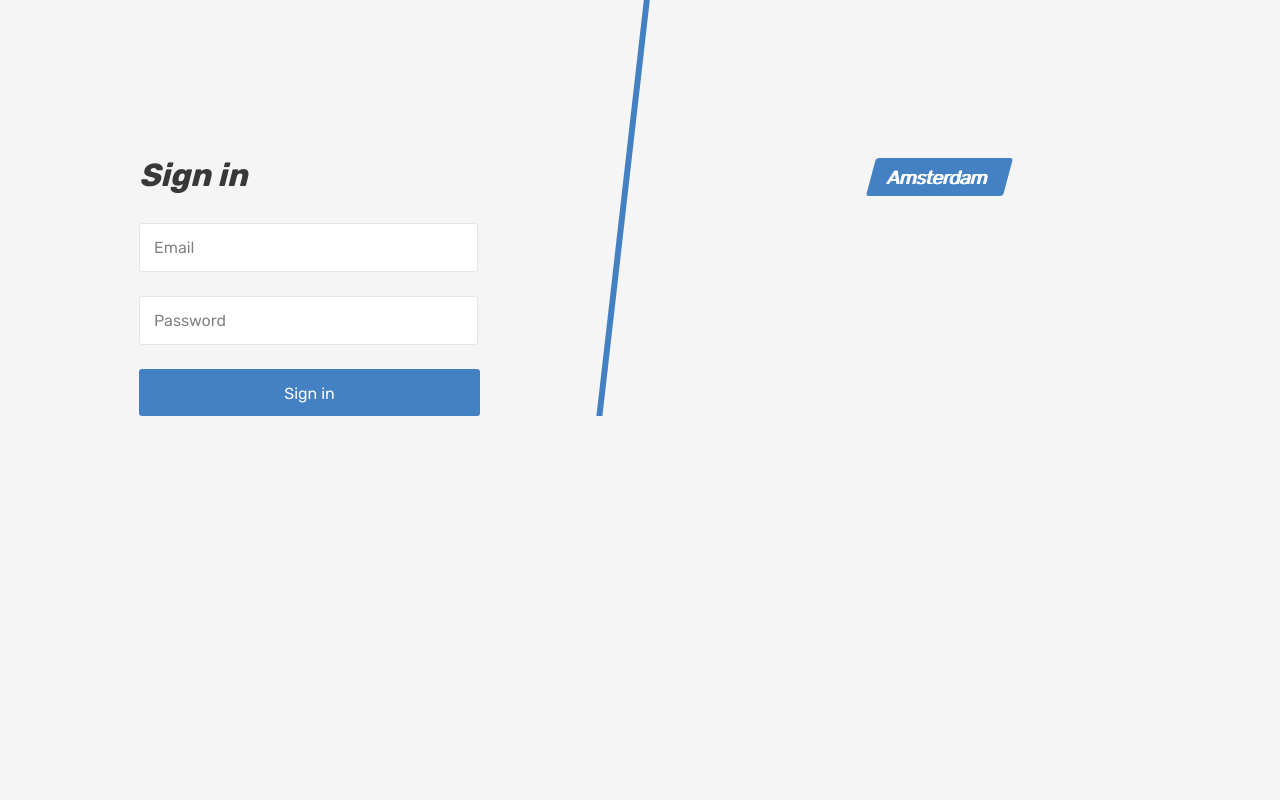
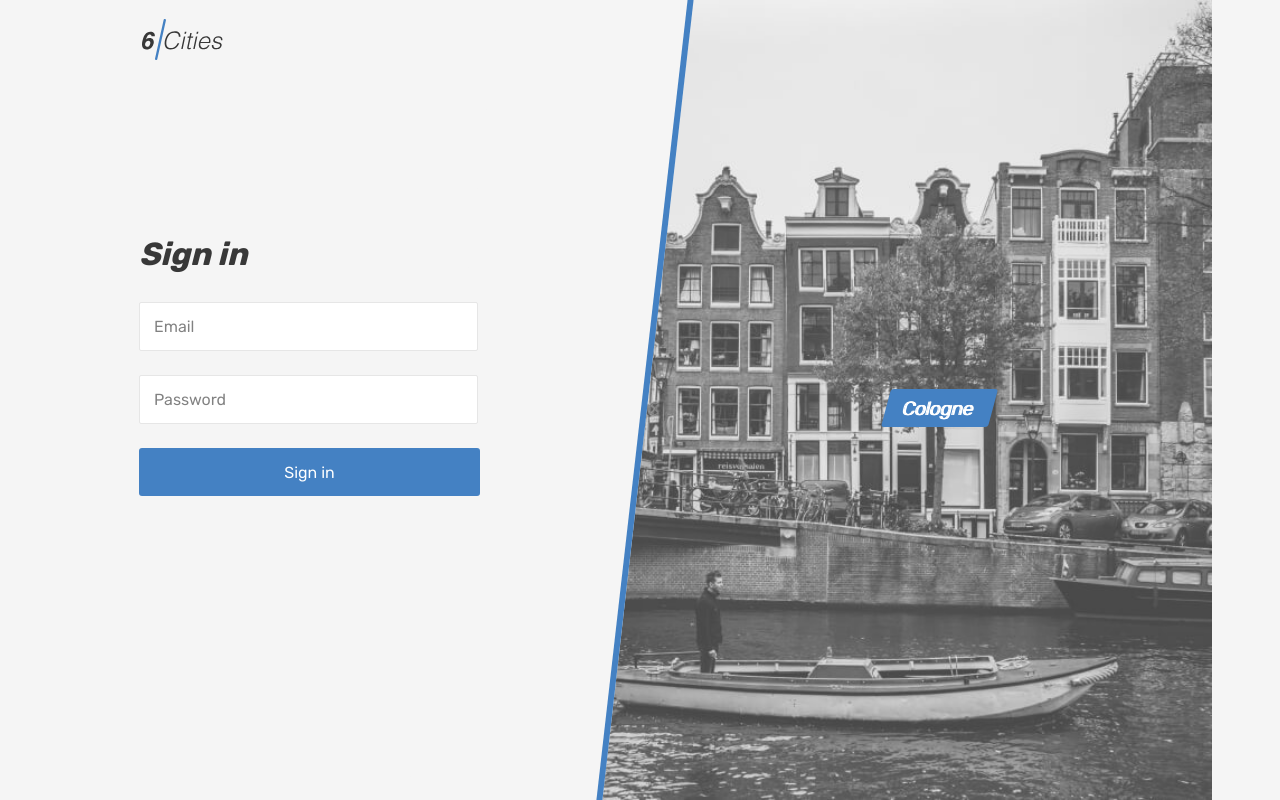
Before and after one commit to Koblizka/475753-six-cities-8, a React (Create React App) app in the folder project/: page /login in a window 1280 px wide. Built offline with nearby package versions, Linux system fonts and the light colour scheme; no server answers.

Commit message:
Дорабатывает страницу логина

```diff
--- a/project/src/components/header/header.tsx
+++ b/project/src/components/header/header.tsx
@@ -3,8 +3,11 @@
 import {AppRoute} from '../../common/const';
 import UserNav from '../user-nav/user-nav';
 
+type PageHeaderProps = {
+  isLoginPage?: boolean;
+}
 
-function PageHeader(): JSX.Element {
+function PageHeader({isLoginPage}: PageHeaderProps): JSX.Element {
   return (
     <header className="header">
       <div className="container">
@@ -14,7 +17,7 @@
               <img className="header__logo" src="img/logo.svg" alt="6 cities logo" width="81" height="41" />
             </Link>
           </div>
-          <UserNav />
+          {!isLoginPage && <UserNav />}
         </div>
       </div>
     </header>
--- a/project/src/components/login/login.tsx
+++ b/project/src/components/login/login.tsx
@@ -1,19 +1,31 @@
 import {FormEvent, useRef} from 'react';
 import {useDispatch, useSelector} from 'react-redux';
-import {Redirect} from 'react-router-dom';
-import {AppRoute, AuthorizationStatus} from '../../common/const';
+import {Link, Redirect} from 'react-router-dom';
+import {AppRoute, AuthorizationStatus, City} from '../../common/const';
 import {loginAction} from '../../store/api-actions';
 import {getAuthorizationStatus} from '../../store/user/selectors';
-
+import PageHeader from '../header/header';
+import {getRandomIntInclusive} from '../../utils/utils';
+import {changeActiveCity} from '../../store/actions';
 
 function LoginScreen(): JSX.Element {
   const PASSWORD_MIN_LENGTH = 2;
+
   const dispatch = useDispatch();
-
   const authorizationStatus = useSelector(getAuthorizationStatus);
 
   const loginRef = useRef<HTMLInputElement | null>(null);
   const passwordRef = useRef<HTMLInputElement | null>(null);
+
+  const allCities = [...Object.keys(City)];
+
+  const getRandomeCity = () => {
+    const CITIES_MAX_LENGTH: number = allCities.length - 1;
+
+    return allCities[getRandomIntInclusive(0, CITIES_MAX_LENGTH)];
+  };
+
+  const previewCity = getRandomeCity();
 
   const validatePassword = (passwordValue: string) => {
     const passwordReg = /(?=.*[a-zA-Z])(?=.*[0-9])/;
@@ -33,6 +45,10 @@
       passwordRef.current?.setCustomValidity('');
       passwordRef.current?.reportValidity();
     }
+  };
+
+  const handleCityClick = () => {
+    dispatch(changeActiveCity(previewCity));
   };
 
   const handlePasswordChange = (evt: FormEvent<HTMLInputElement>) => {
@@ -58,6 +74,8 @@
   }
 
   return (
+    <div className="page page--gray page--login" >
+      <PageHeader isLoginPage />
       <main className="page__main page__main--login">
         <div className="page__login-container container">
           <section className="login">
@@ -114,13 +132,14 @@
           </section>
           <section className="locations locations--login locations--current">
             <div className="locations__item">
-            <a className="locations__item-link" href="/">
-              <span>Amsterdam</span>
-            </a>
+              <Link className="locations__item-link" to={AppRoute.Main} onClick={handleCityClick}>
+                <span>{previewCity}</span>
+              </Link>
             </div>
           </section>
         </div>
       </main>
+    </div>
   );
 }
 
--- a/project/src/utils/utils.ts
+++ b/project/src/utils/utils.ts
@@ -135,5 +135,6 @@
   getAdaptedOffers,
   getAdaptedComment,
   getAdaptedComments,
-  getAdaptedUserAuthData
+  getAdaptedUserAuthData,
+  getRandomIntInclusive
 };
```
Lines whose indentation alone changed are shown as unchanged.
